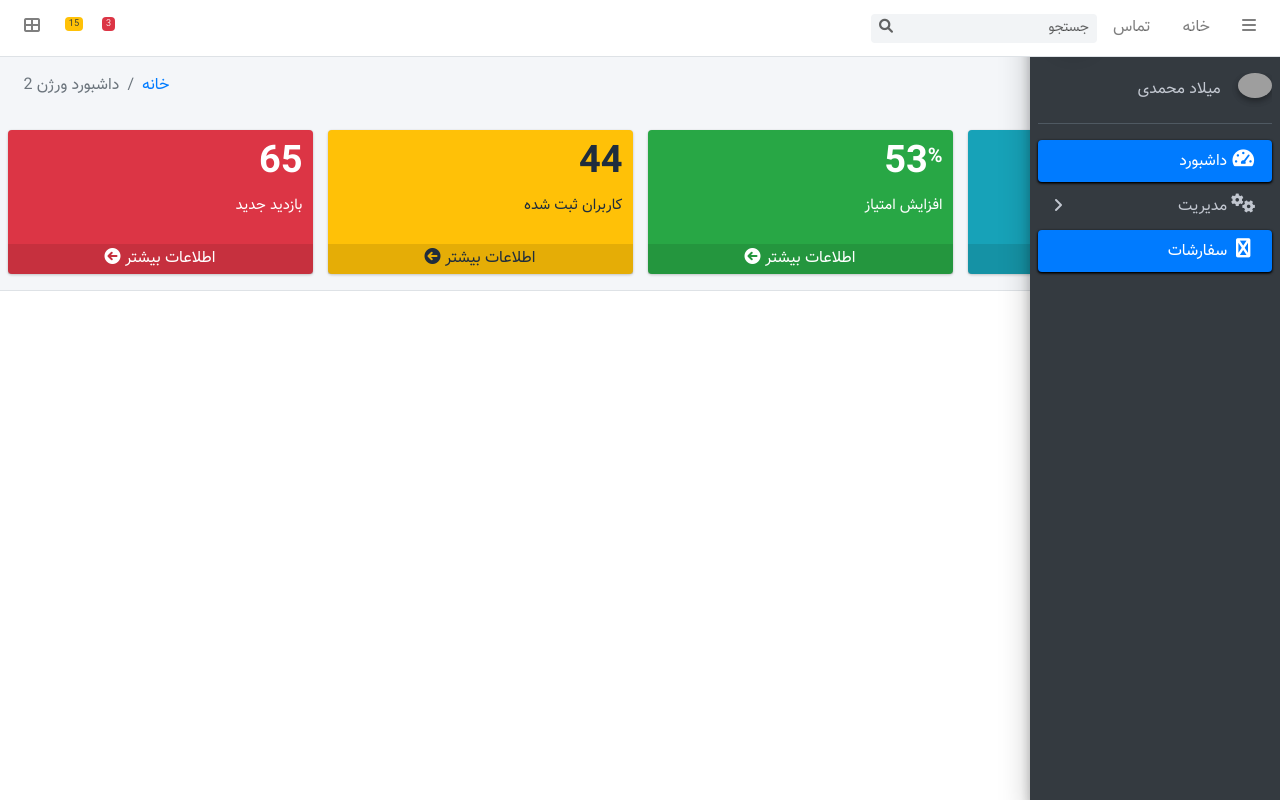
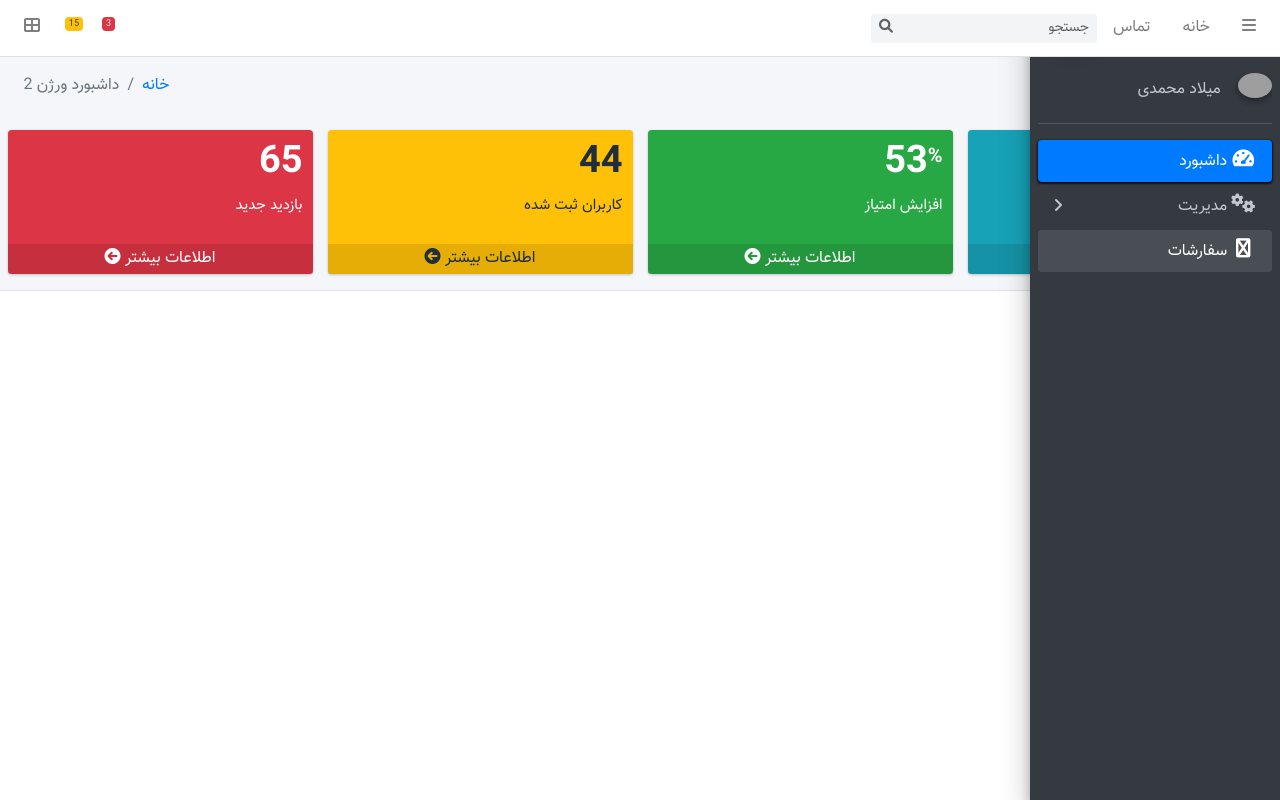
Before and after one commit to miladmohammadi82/afraalian-vue-index, a Vue app: page / in a window 1280 px wide. Built offline with nearby package versions, Linux system fonts and the light colour scheme; grey boxes are pictures that could not be loaded; what @aacassandra/vue3-progressbar would draw is missing.

Commit message:
link Orders in index page admin

```diff
--- a/src/App.vue
+++ b/src/App.vue
@@ -198,7 +198,7 @@
             </li>
 
             <li class="nav-item has-treeview menu-open">
-              <router-link :to="{name: 'Home'}" class="nav-link">
+              <router-link :to="{name: 'Orders'}" class="nav-link">
                 <i class="nav-icon fa fa-jedi-order"></i>
                 <p>
                   سفارشات
```
